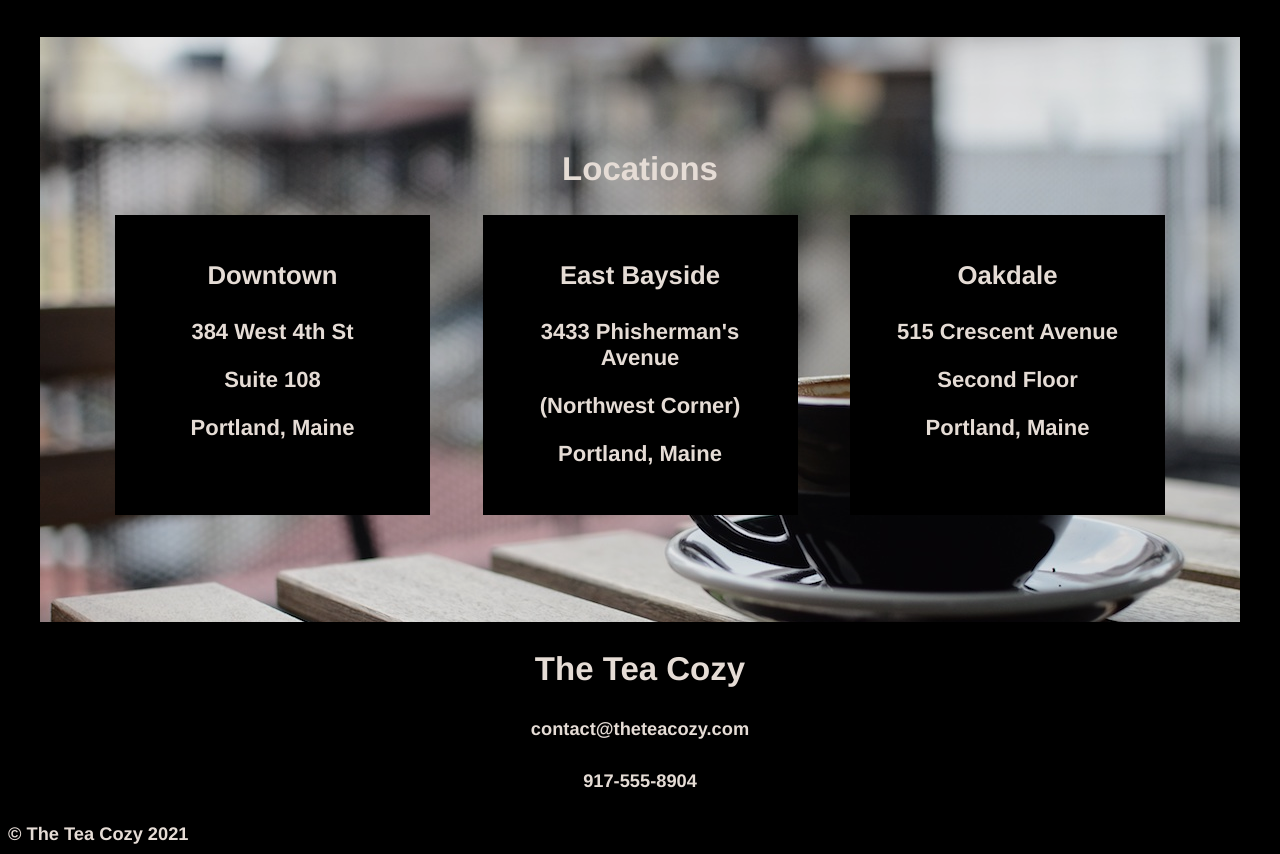
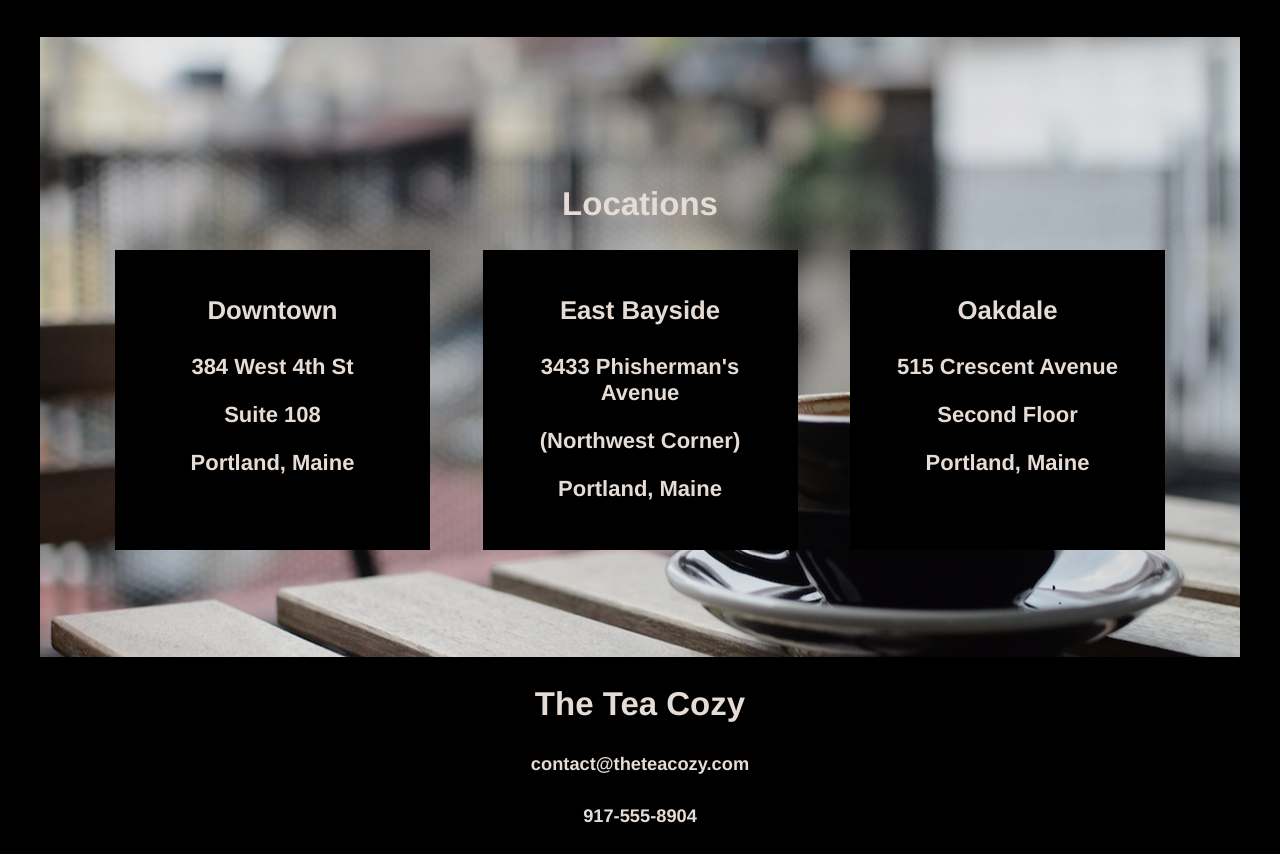
Before and after one commit to Paraprax/responsive-tea-site, a plain HTML site: page index.html in a window 1280 px wide. Shown: the part 1466-2320 px from the top of the page. Drawn offline with Linux system fonts and the light colour scheme.

Commit message:
better padding

```diff
--- a/assets/css/style.css
+++ b/assets/css/style.css
@@ -90,7 +90,7 @@ nav a li {
   height: 500px;
   max-width: 1200px;
   margin: 40px auto auto auto;
-  padding-top: 85px;
+  padding-top: 120px;
 }
 
 #location-cells {
```
